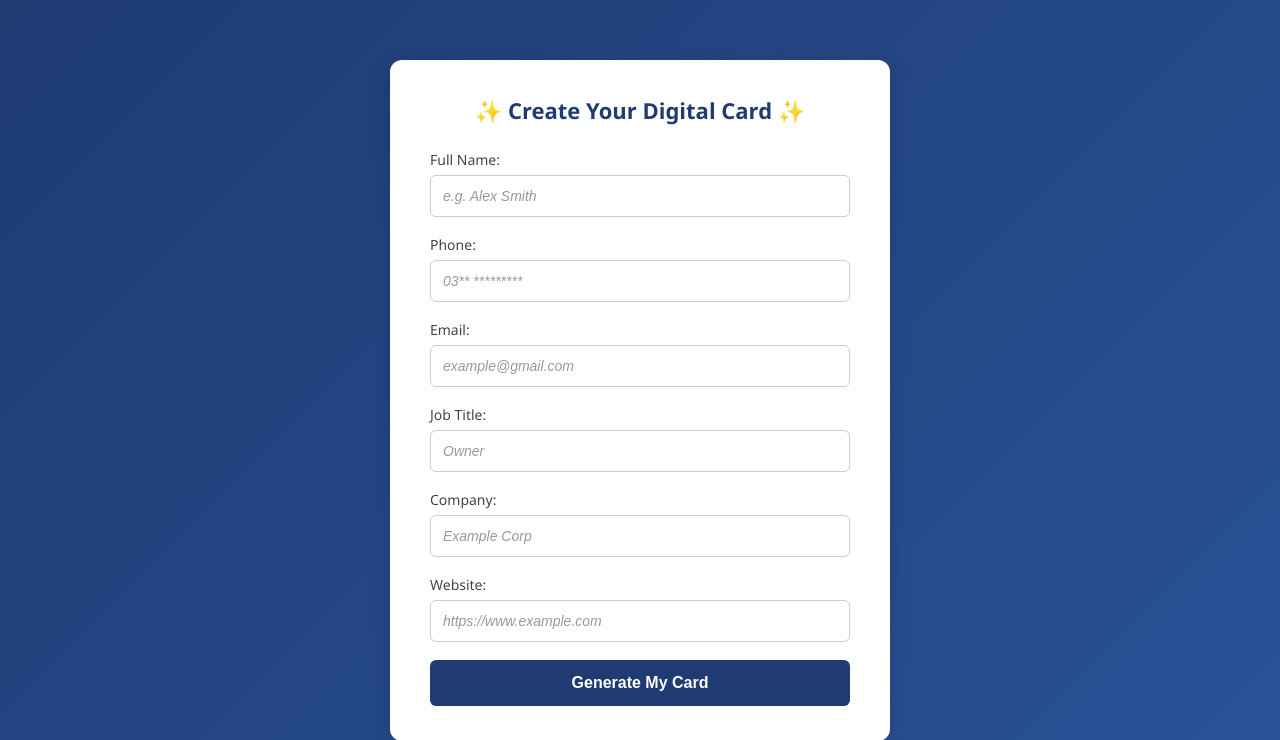
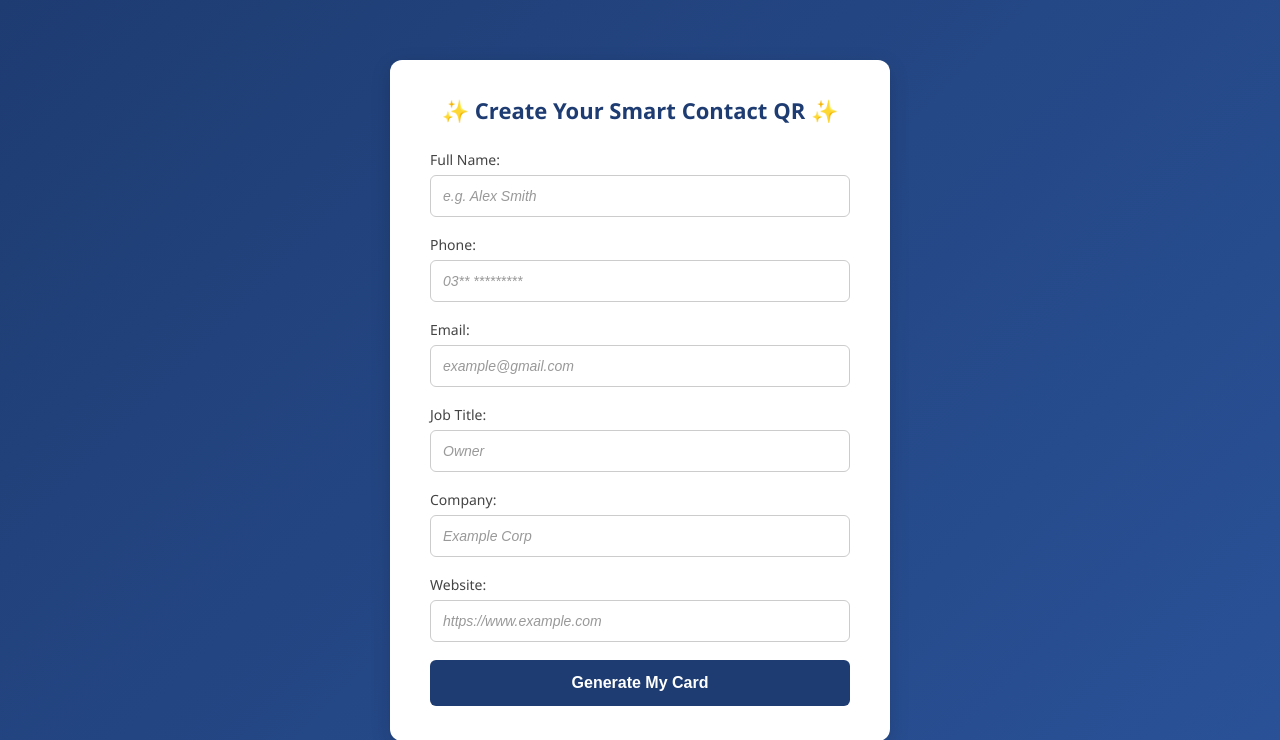
Before and after one commit to wasifkhandigital/digital_card_api, a FastAPI app: page / in a window 1280 px wide. Shown: the top 740 px of the page. Run offline with FastAPI, Linux system fonts and the light colour scheme.

Commit message:
Update main.py for QR info image

```diff
--- a/templates/index.html
+++ b/templates/index.html
@@ -3,12 +3,12 @@
 <head>
     <meta charset="UTF-8">
     <meta name="viewport" content="width=device-width, initial-scale=1.0">
-    <title>Digital Card Generator</title>
+    <title>Smart Contact QR Generator</title>
     <link rel="stylesheet" href="{{ url_for('static', path='style.css') }}">
 </head>
 <body>
     <div class="container">
-        <h2>✨ Create Your Digital Card ✨</h2>
+        <h2>✨ Create Your Smart Contact QR ✨</h2>
         <form id="cardForm">
             <label for="name">Full Name:</label>
             <input type="text" id="name" name="name" placeholder="e.g. Alex Smith" required>
```
